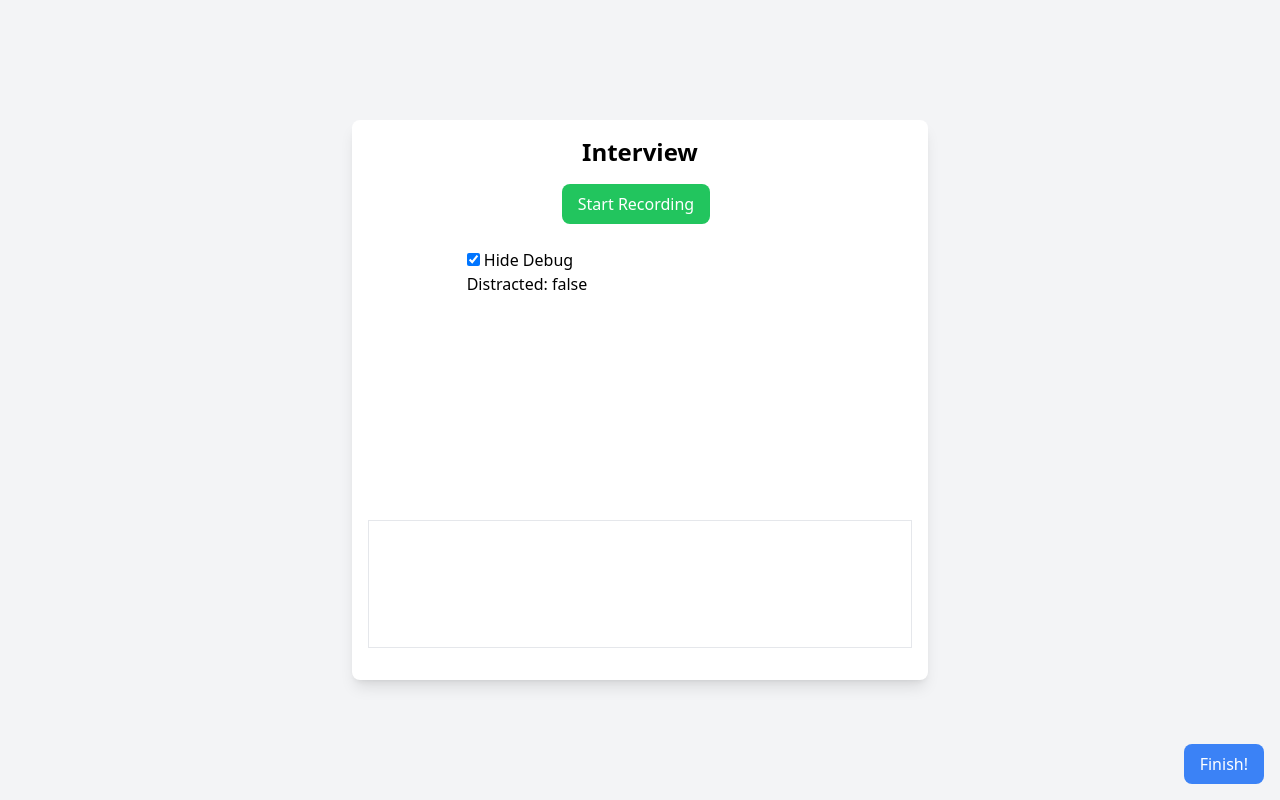
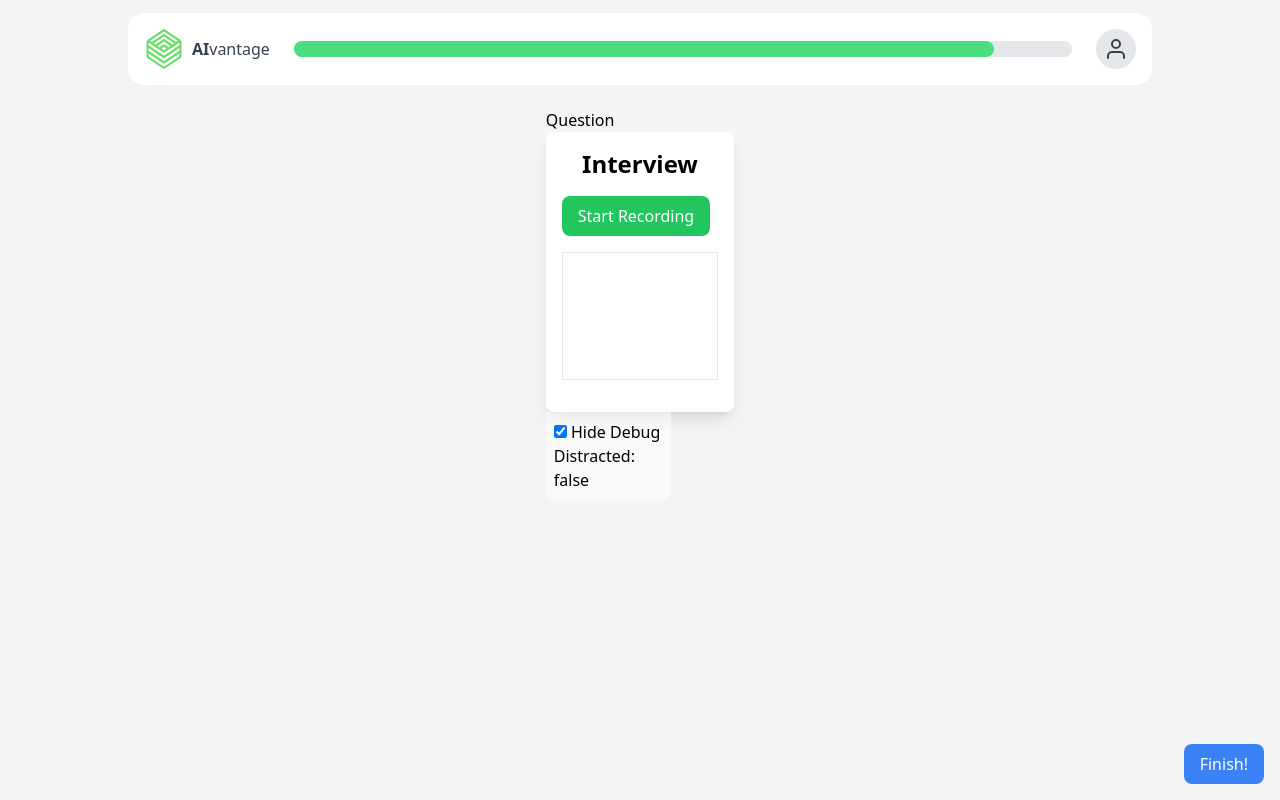
Before and after one commit to voidranjer/hackthehill-ii, a React (Vite) app: page /interview in a window 1280 px wide. Both pictures are taken after a click on the button "Start Interview". Built offline with nearby package versions, Linux system fonts and the light colour scheme; no server answers.

Commit message:
feat: styled home page, styled question page, styled answer page

```diff
--- a/src/Answer.jsx
+++ b/src/Answer.jsx
@@ -2,7 +2,7 @@ import "regenerator-runtime/runtime.js";
 import React, { useState, useEffect } from 'react';
 import SpeechRecognition, { useSpeechRecognition } from 'react-speech-recognition';
 import FaceAnalysis from "./utils/FaceAnalysis";
-
+import Navbar from "./components/Navbar";
 export default function Answer({ setStatus, question, setResponse, setDistractedTimes }) {
     const [timeLeft, setTimeLeft] = useState(30);
     const [distracted, setDistracted] = useState(false);
@@ -98,7 +98,11 @@ export default function Answer({ setStatus, question, setResponse, setDistracted
     console.log("Current transcript:", transcript);
 
     return (
+        <>
+            <Navbar></Navbar>
             <div className="flex items-center justify-center h-screen bg-gray-100">
+                <div className="flex flex-col">
+                    <h1 className="">Question {}</h1>
                     <div className="p-4 bg-white shadow-lg rounded-lg w-full max-w-xl">
                         <h1 className="text-2xl font-bold text-center mb-4">Interview</h1>
                         <p className="text-center mb-4">{question}</p>
@@ -126,14 +130,16 @@ export default function Answer({ setStatus, question, setResponse, setDistracted
                                 </button>
                             )}
                         </div>
+                        <div className="border p-2 h-32 overflow-y-auto mb-4">
+                            <p>{transcript}</p>
+                        </div>
+                    </div>
 
-                <div className="flex w-full justify-center items-center">
+                    <div className="">
                         <FaceAnalysis distracted={distracted} setDistracted={setDistracted} />
                     </div>
 
-                <div className="border p-2 h-32 overflow-y-auto mb-4">
-                    <p>{transcript}</p>
-                </div>
+
                     {/* <p className="text-sm text-gray-600 mt-2">
                         Voice commands: "Start recording", "Stop recording", "Finish interview"
                     </p> */}
@@ -150,5 +156,6 @@ export default function Answer({ setStatus, question, setResponse, setDistracted
                     Finish!
                 </button>
             </div>
+        </>
     );
 }
--- a/src/Home.jsx
+++ b/src/Home.jsx
@@ -262,14 +262,14 @@ export default function Home() {
                 </div>
 
             </form>
-            <div className='w-full mt-[3vw] flex justify-center items-center'>
+            <div className='w-full flex justify-center items-center'>
                 <button onClick={scrollToSection} className='absolute bottom-0 w-[15vw] text-[12px] hover:opacity-[60%] active:opacity-[30%] p-2 bg-gradient-to-r from-[#7CFF7C] to-gray-400 text-white rounded-t-2xl'> View Available Jobs </button>
 
                 </div>
 
             {/* jobs */}
 
-            <div ref={sectionRef} className=' overflow-x-hidden justify-center p-5 grid grid-cols-1 md:grid-cols-3 gap-5 h-screen w-screen bg-[#dfdfdf] overflow-y-auto'>
+            <div ref={sectionRef} className='justify-center text-center content-center pl-[6vw] p-5 grid grid-cols-1 md:grid-cols-3 gap-5 h-screen w-screen bg-[#dfdfdf] overflow-y-auto'>
                 {jobs.map((job) => (
                     <JobPosting key={job.job_title} job={job} />
                 ))}
--- a/src/Question.jsx
+++ b/src/Question.jsx
@@ -5,12 +5,10 @@ export default function Question({ question, setStatus }) {
     const [loading, setLoading] = useState(true);
 
     useEffect(() => {
-        // Set a timeout for 3 seconds before setting loading to false
         const timer = setTimeout(() => {
             setLoading(false);
-        }, 3000); // 3000ms = 3 seconds
+        }, 3000);
 
-        // Clean up the timer when the component unmounts
         return () => clearTimeout(timer);
     }, []);
 
@@ -29,7 +27,8 @@ export default function Question({ question, setStatus }) {
                             wrapperStyle={{}}
                             wrapperClass=""
                         />
-                        <h1 className='mt-[3vw] text-[36px] font-semibold'>
+
+                        <h1 className=' text-[36px] font-semibold'>
                             Creating <span className='bg-gradient-to-r from-[#7CFF7C] to-gray-400 text-transparent bg-clip-text'>personalized</span> interview questions...
                         </h1>
                         <div className='w-[40%] font-medium text-[15px] text-center flex justify-center items-center'>
@@ -37,7 +36,8 @@ export default function Question({ question, setStatus }) {
                         </div>
                     </div>
                 ) : (
-                    <div className='w-full h-full flex justify-center items-center'>
+                    <div className='w-full h-full flex flex-col justify-center items-center'>
+                        <h1 className='font-bold text-[28px] mb-[1vw]'>Question</h1>
                         <button
                         onClick={() => setStatus("interview")}
                         className="mt-[10vw] hover:opacity-[60%] active:opacity-[30%] fixed px-4 py-2 bg-[#7CFF7C] text-white rounded-lg"
```
Lines whose indentation alone changed are shown as unchanged.
